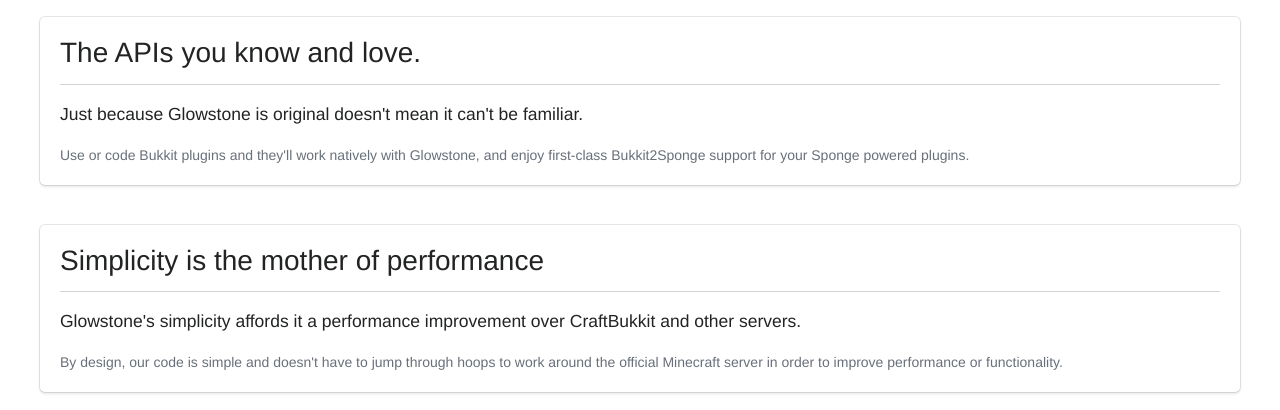
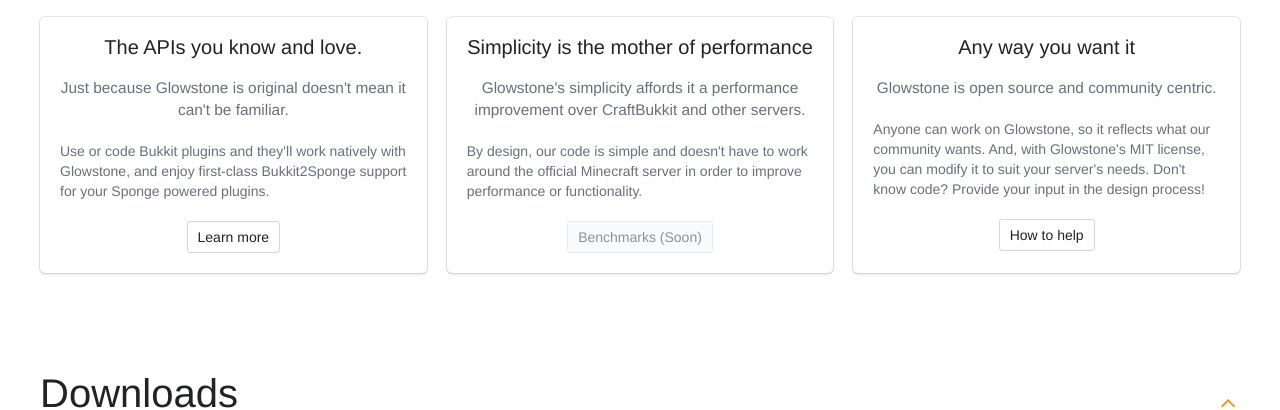
Before and after one commit to aramperes/glowstone-website, a plain HTML site: page index.html in a window 1280 px wide. Shown: the part 556-966 px from the top of the page. Drawn offline with Linux system fonts and the light colour scheme; some packages are replaced by stand-ins of ours; no server answers; a script that the page names is missing.

Commit message:
Revamp features section

```diff
--- a/index.html
+++ b/index.html
@@ -133,22 +133,65 @@
     <section class="section">
       <div class="container" id="features" style="padding-top: 20px;">
         <h1 class="title is-2">Features<a href="#top"><span class="icon" style="float: right;"><i class="fa fa-angle-up" style="line-height: 60px;font-size:25px;"></i></span></a></h1>
-        <div class="content box">
-          <h1>The APIs you know and love.</h1>
+        <div class="tile is-ancestor" style="text-align: center;">
+          <div class="tile is-4 is-vertical is-parent">
+            <div class="tile is-child box">
+              <p class="title is-4" style="font-size: 20px;">The APIs you know and love.</p>
+              <p style="font-size: 110%">Just because Glowstone is original doesn't mean it can't be familiar.</p>
+              <br>
+              <p style="text-align: left;">Use or code Bukkit plugins and they'll work natively with Glowstone, and enjoy first-class Bukkit2Sponge support for your Sponge powered plugins.</p>
+              <br>
+              <a class="button is-outlined" href="https://bukkit.org/pages/about-us/" target="_blank">Learn more</a>
+            </div>
+          </div>
+          <div class="tile is-4 is-vertical is-parent">
+            <div class="tile is-child box">
+              <p class="title is-4" style="font-size: 20px;">Simplicity is the mother of performance</p>
+              <p style="font-size: 110%">Glowstone's simplicity affords it a performance improvement over CraftBukkit and other servers.</p>
+              <br>
+              <p style="text-align: left;">
+              By design, our code is simple and doesn't have to work around the official Minecraft server in order to improve performance or functionality.</p>
+              <br>
+              <a class="button is-outlined is-disabled">Benchmarks (Soon)</a>
+            </div>
+
+          </div>
+          <div class="tile is-4 is-vertical is-parent">
+            <div class="tile is-child box">
+              <p class="title is-4" style="font-size: 20px;">Any way you want it</p>
+              <p style="font-size: 110%">Glowstone is open source and community centric.</p>
+              <br>
+              <p style="text-align: left;">
+              Anyone can work on Glowstone, so it reflects what our community wants. And, with Glowstone's MIT license, you can modify it to suit your server's needs. Don't know code? Provide your input in the design process!</p>
+              <br>
+              <a class="button is-outlined" href="https://github.com/GlowstoneMC/Glowstone/wiki/How-to-Help" target="_blank">How to help</a>
+            </div>
+          </div>
+        </div>
+<!--
+        <div class="columns is-fullwidth">
+          <div class="column is-3 is-fullwidth">
+            <div class="content card">
+              <h3>The APIs you know and love.</h3>
               <h4>Just because Glowstone is original doesn't mean it can't be familiar.</h4>
               Use or code Bukkit plugins and they'll work natively with Glowstone, and enjoy first-class Bukkit2Sponge support for your Sponge powered plugins.
             </div>
-        <br>
-        <div class="content box">
-          <h1>Simplicity is the mother of performance</h1>
+          </div>
+          <div class="column is-3 is-fullwidth">
+            <div class="content card">
+              <h3>Simplicity is the mother of performance</h3>
               <h4>Glowstone's simplicity affords it a performance improvement over CraftBukkit and other servers.</h4>
               By design, our code is simple and doesn't have to jump through hoops to work around the official Minecraft server in order to improve performance or functionality.
-        </div><br>
-        <div class="content box">
-          <h1>Any way you want it</h1>
+            </div>
+          </div>
+          <div class="column is-3 is-fullwidth">
+            <div class="content card">
+              <h3>Any way you want it</h3>
               <h4>Glowstone is open source and community centric. </h4>
               Anyone can work on Glowstone, so it reflects what our community wants. And, with Glowstone's MIT license, you can create a private fork to suit the exact needs of your server. Don't know code? Provide your input in the design process!
             </div>
+          </div>
+        </div>-->
       </div>
     </section>
     <section class="section">
```
Lines whose indentation alone changed are shown as unchanged.
